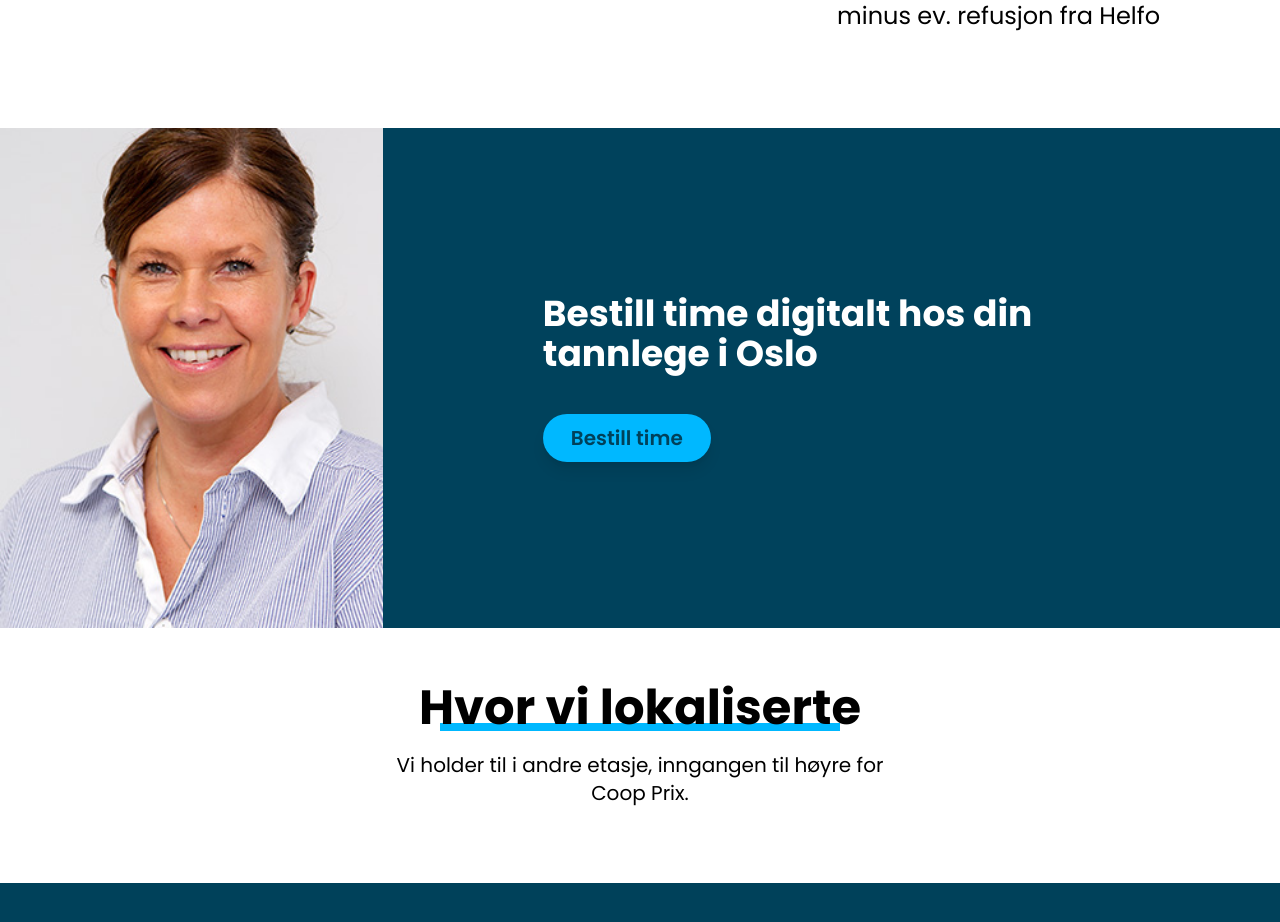
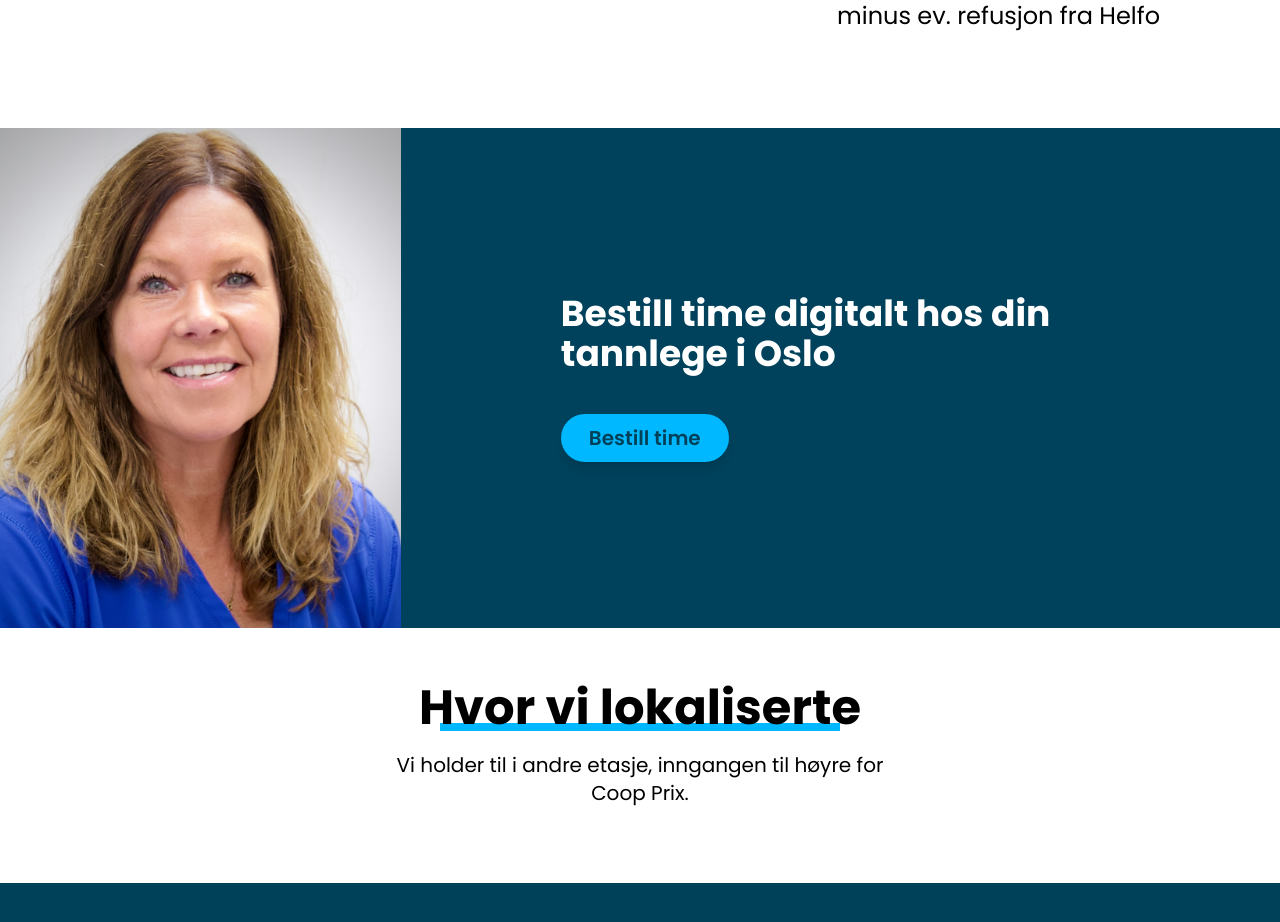
Before and after one commit to MastooraTurkmen/tannglege-engen-as, a Next.js app: page /Priser in a window 1280 px wide. Shown: the part 1900-2822 px from the top of the page. Built offline with nearby package versions, Linux system fonts and the light colour scheme; a web font is replaced by a local one.

Commit message:
fixed issue

```diff
--- a/components/PricesHero.jsx
+++ b/components/PricesHero.jsx
@@ -16,7 +16,7 @@ const PricesHero = () => {
           minus ev. refusjon fra Helfo
         </h1>
       </div>
-      <Section5 children="/images/Katrin.jpg" />
+      <Section5 children="/new-images/Catrin.png" />
     </>
   );
 };
```
